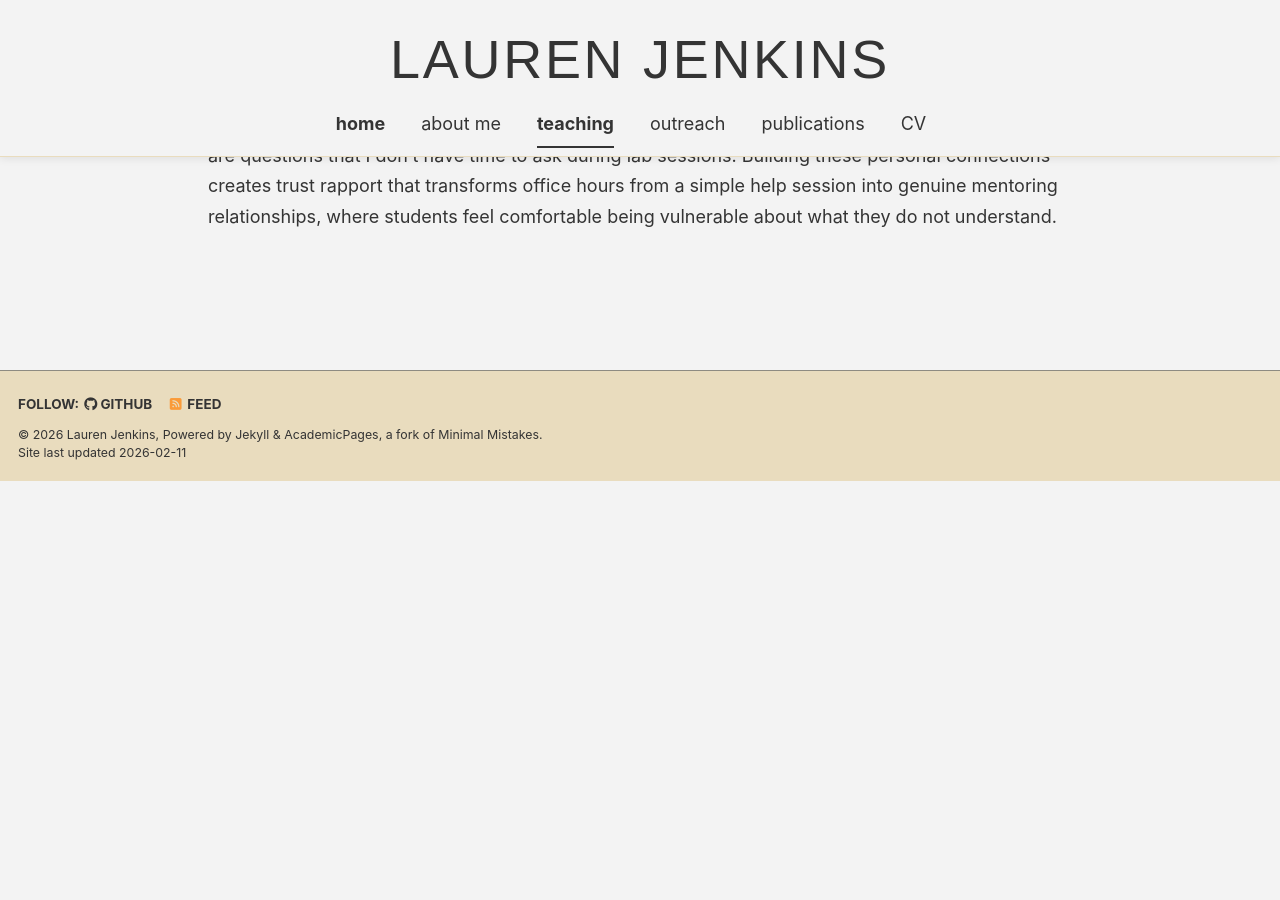
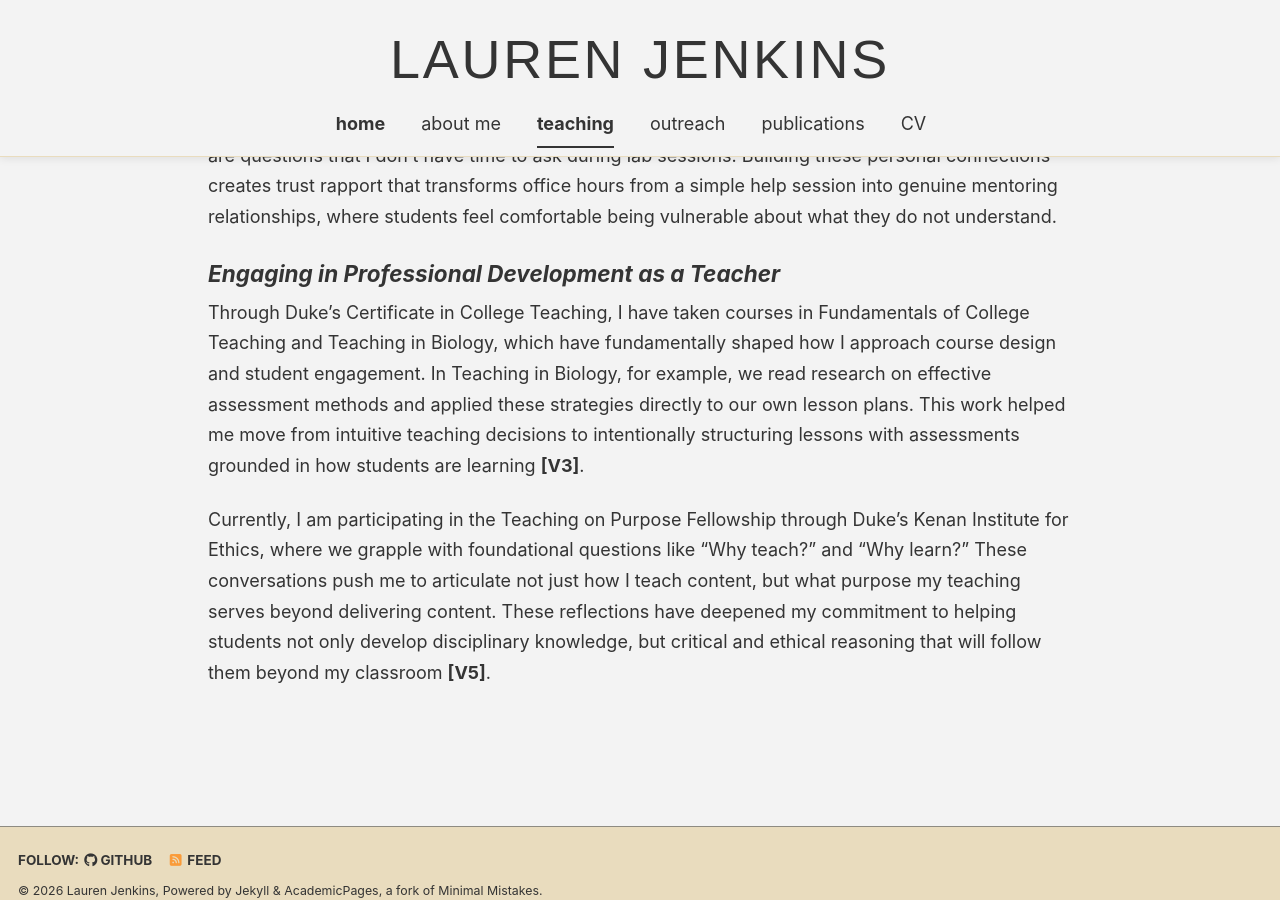
Before and after one commit to jenkinslauren/jenkinslauren.github.io, a Jekyll site: the page built from _pages/teaching.html, in a window 1280 px wide and 900 px high, scrolled down 3072 px. Built offline with Jekyll 4.4.1, drawn with Linux system fonts in a browser that asks for light colours; some web fonts are replaced; a script bundle is joined from its source files by our own code; library files that are not in the unit come from our copies; before the commit the page ends 3553 px from its top, so only the background shows below that.

Commit message:
Update teaching.html

```diff
--- a/_pages/teaching.html
+++ b/_pages/teaching.html
@@ -48,4 +48,13 @@ author_profile: false
     Beyond field instruction, I hold weekly office hours for the Applied Statistical Modeling for Environmental Management course, creating space for students to ask questions about coding challenges or lecture content in a focused, one-on-one format <b>[A4]</b>. But these office hours also serve another purpose: I intentionally ask students how the course is feeling for them and invite conversation about their personal and professional goals by sharing about mine as well <b>[V1]</b>. These are questions that I don’t have time to ask during lab sessions. Building these personal connections creates trust rapport that transforms office hours from a simple help session into genuine mentoring relationships, where students feel comfortable being vulnerable about what they do not understand.
   </p>
 
+  <h3><em>Engaging in Professional Development as a Teacher</em></h3>
+  <p>
+    Through Duke’s Certificate in College Teaching, I have taken courses in Fundamentals of College Teaching and Teaching in Biology, which have fundamentally shaped how I approach course design and student engagement. In Teaching in Biology, for example, we read research on effective assessment methods and applied these strategies directly to our own lesson plans. This work helped me move from intuitive teaching decisions to intentionally structuring lessons with assessments grounded in how students are learning <b>[V3]</b>.
+  </p>
+
+  <p>
+    Currently, I am participating in the Teaching on Purpose Fellowship through Duke’s Kenan Institute for Ethics, where we grapple with foundational questions like “Why teach?” and “Why learn?” These conversations push me to articulate not just how I teach content, but what purpose my teaching serves beyond delivering content. These reflections have deepened my commitment to helping students not only develop disciplinary knowledge, but critical and ethical reasoning that will follow them beyond my classroom <b>[V5]</b>.
+  </p>
+
 </div>
```
